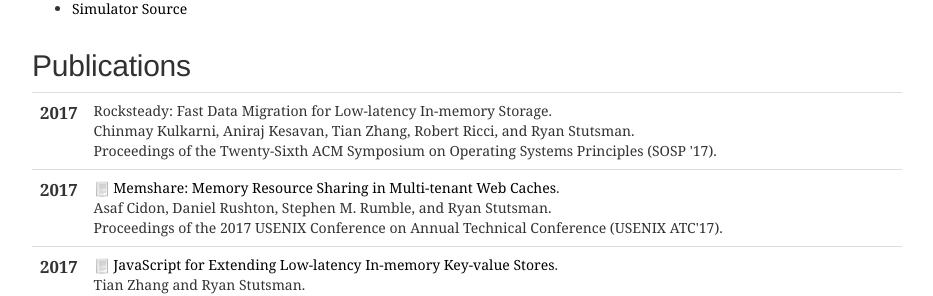
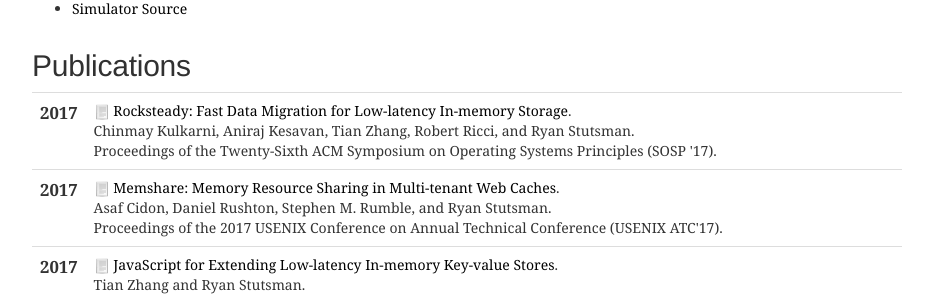
Before and after one commit to utah-scs/utah-scs.github.io, a Jekyll site: the page built from index.html, in a window 1280 px wide. Shown: the part 715-1011 px from the top of the page, without its empty margins (173-1106 px from the left). Built offline with Jekyll 4.4.1, drawn with Linux system fonts in a browser that asks for light colours.

```diff
--- a/_includes/pubs.html
+++ b/_includes/pubs.html
@@ -11,7 +11,9 @@
 		</td>
 		<td class="publication">
 			<span class="pubtitle">
-				Rocksteady: Fast Data Migration for Low-latency In-memory Storage.
+				<img src="img/pdficon_small.png" width="16"
+					height="16" alt="PDF" />
+				<a href="http://dl.acm.org/authorize?N49981">Rocksteady: Fast Data Migration for Low-latency In-memory Storage</a>.
 			</span><br />
 			<span class="authors">
 				Chinmay Kulkarni, Aniraj Kesavan, Tian Zhang, Robert Ricci, and Ryan Stutsman.
--- a/bib/pubs.bib
+++ b/bib/pubs.bib
@@ -79,4 +79,5 @@
   month = Oct,
   booktitle = {Proceedings of the Twenty-Sixth ACM Symposium on Operating Systems Principles},
   series = {SOSP '17},
+  url = {http://dl.acm.org/authorize?N49981},
 }
```
